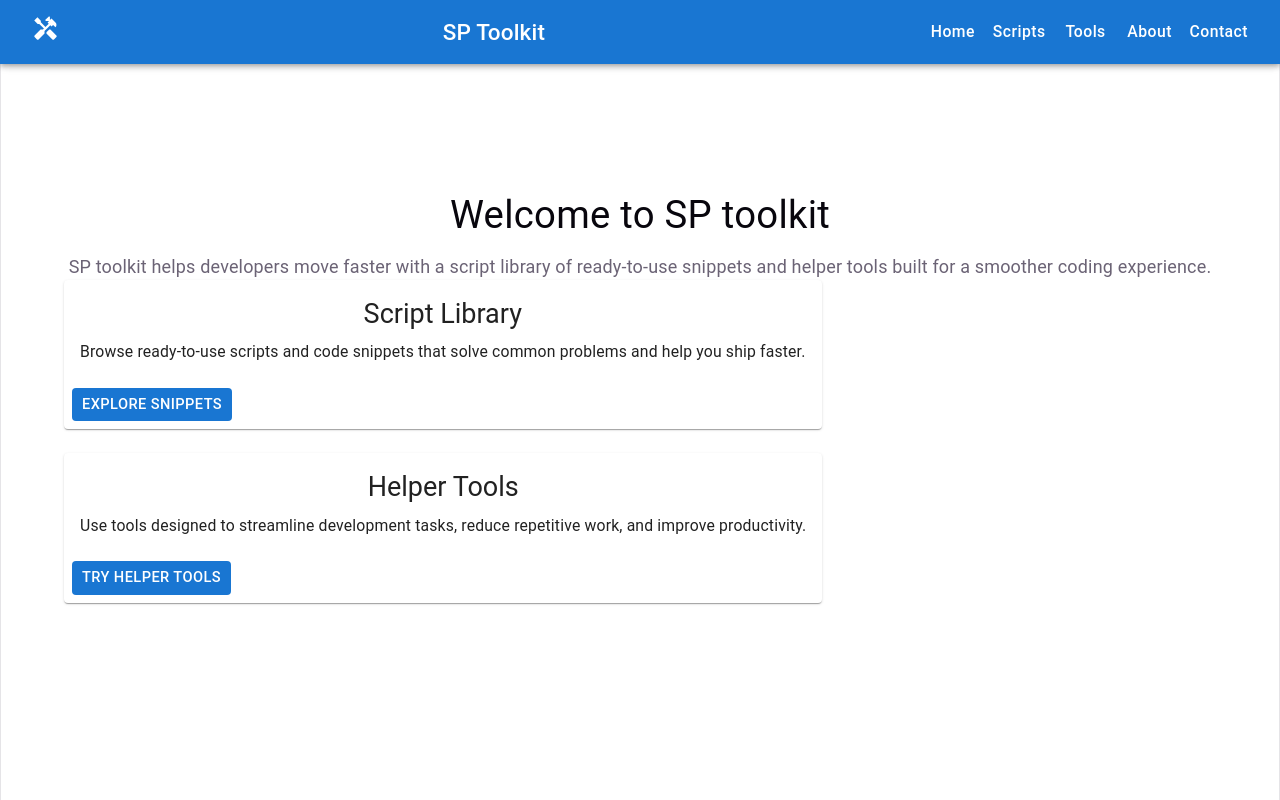
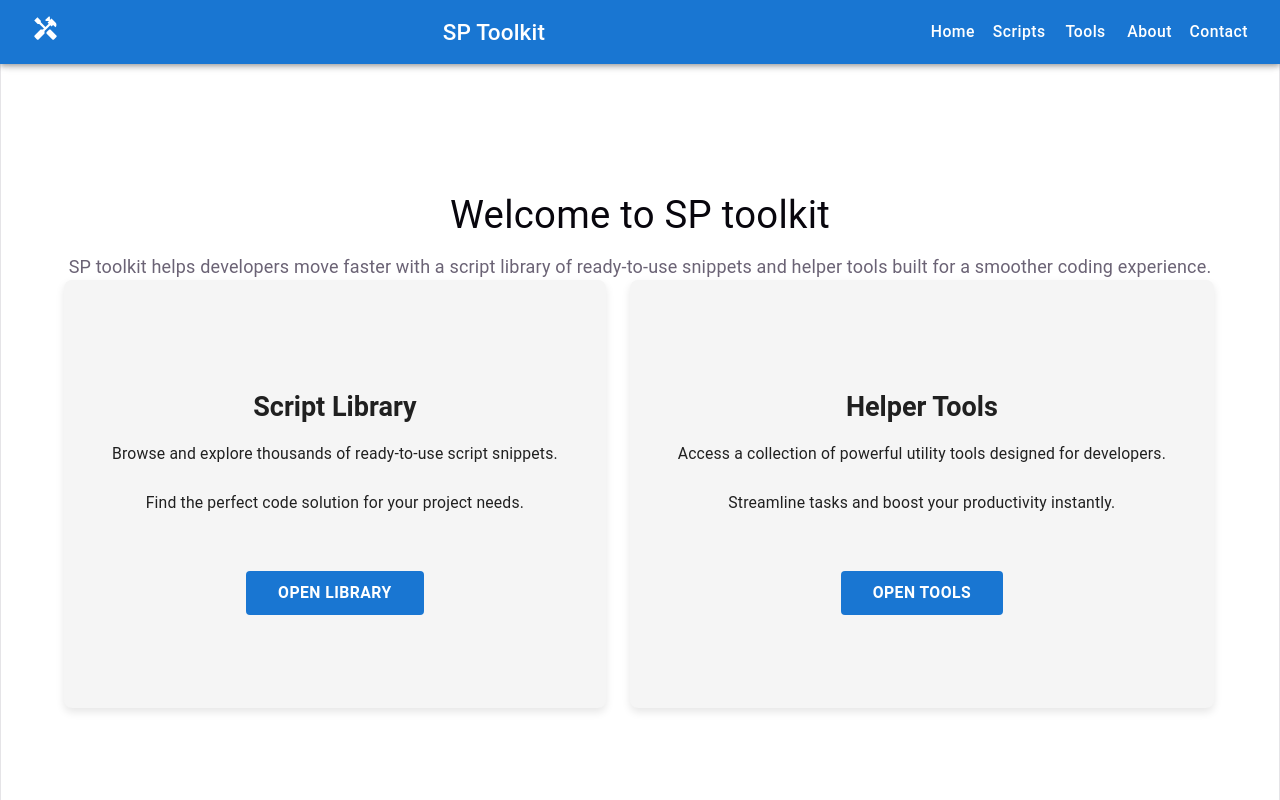
Before and after one commit to Navdeepsingh4298/sptoolkit, a React (Vite) app: page / in a window 1280 px wide. Built offline with nearby package versions, Linux system fonts and the light colour scheme.

Commit message:
update homepage cards

```diff
--- a/src/pages/Home/HomePage.jsx
+++ b/src/pages/Home/HomePage.jsx
@@ -31,48 +31,98 @@ const HomePage = () => {
 
         <Grid container spacing={3}>
           <Grid item xs={12} md={6}>
-            <Card sx={{ height: '100%', display: 'flex', flexDirection: 'column' }}>
-              <CardContent>
-                <Typography variant="h5" component="div" gutterBottom>
+            <Card sx={{
+              height: '100%',
+              display: 'flex',
+              flexDirection: 'column',
+              alignItems: 'center',
+              justifyContent: 'center',
+              textAlign: 'center',
+              bgcolor: '#f5f5f5',
+              boxShadow: 'rgba(0, 0, 0, 0.1) 0px 4px 8px',
+              borderRadius: 2,
+              padding: 4,
+              minHeight: 300,
+            }}>
+              <CardContent sx={{ width: '100%' }}>
+                <Typography variant="h5" component="div" gutterBottom sx={{ fontWeight: 600, mb: 2 }}>
                   Script Library
                 </Typography>
-                <Typography variant="body2" color="text.secondary">
-                  Browse ready-to-use scripts and code snippets that solve common problems and help you ship faster.
+                <Typography variant="body2" color="text.secondary" sx={{ mb: 3, lineHeight: 1.6 }}>
+                  Browse and explore thousands of ready-to-use script snippets.
+                </Typography>
+                <Typography variant="body2" color="text.secondary" sx={{ mb: 4, lineHeight: 1.6 }}>
+                  Find the perfect code solution for your project needs.
                 </Typography>
               </CardContent>
-              <CardActions sx={{ mt: 'auto' }}>
+              <CardActions sx={{ justifyContent: 'center', width: '100%', pb: 0 }}>
                 <Button
                   component={RouterLink}
                   to="/scripts"
-                  size="small"
+                  size="medium"
                   variant="contained"
                   disableElevation
+                  sx={{
+                    bgcolor: '#1976d2',
+                    color: 'white',
+                    fontWeight: 600,
+                    px: 4,
+                    py: 1,
+                    '&:hover': {
+                      bgcolor: '#1565c0',
+                    }
+                  }}
                 >
-                  Explore snippets
+                  OPEN LIBRARY
                 </Button>
               </CardActions>
             </Card>
           </Grid>
 
           <Grid item xs={12} md={6}>
-            <Card sx={{ height: '100%', display: 'flex', flexDirection: 'column' }}>
-              <CardContent>
-                <Typography variant="h5" component="div" gutterBottom>
+            <Card sx={{
+              height: '100%',
+              display: 'flex',
+              flexDirection: 'column',
+              alignItems: 'center',
+              justifyContent: 'center',
+              textAlign: 'center',
+              bgcolor: '#f5f5f5',
+              boxShadow: 'rgba(0, 0, 0, 0.1) 0px 4px 8px',
+              borderRadius: 2,
+              padding: 4,
+              minHeight: 300,
+            }}>
+              <CardContent sx={{ width: '100%' }}>
+                <Typography variant="h5" component="div" gutterBottom sx={{ fontWeight: 600, mb: 2 }}>
                   Helper Tools
                 </Typography>
-                <Typography variant="body2" color="text.secondary">
-                  Use tools designed to streamline development tasks, reduce repetitive work, and improve productivity.
+                <Typography variant="body2" color="text.secondary" sx={{ mb: 3, lineHeight: 1.6 }}>
+                  Access a collection of powerful utility tools designed for developers.
+                </Typography>
+                <Typography variant="body2" color="text.secondary" sx={{ mb: 4, lineHeight: 1.6 }}>
+                  Streamline tasks and boost your productivity instantly.
                 </Typography>
               </CardContent>
-              <CardActions sx={{ mt: 'auto' }}>
+              <CardActions sx={{ justifyContent: 'center', width: '100%', pb: 0 }}>
                 <Button
                   component={RouterLink}
                   to="/tools"
-                  size="small"
+                  size="medium"
                   variant="contained"
                   disableElevation
+                  sx={{
+                    bgcolor: '#1976d2',
+                    color: 'white',
+                    fontWeight: 600,
+                    px: 4,
+                    py: 1,
+                    '&:hover': {
+                      bgcolor: '#1565c0',
+                    }
+                  }}
                 >
-                  Try helper tools
+                  OPEN TOOLS
                 </Button>
               </CardActions>
             </Card>
```
